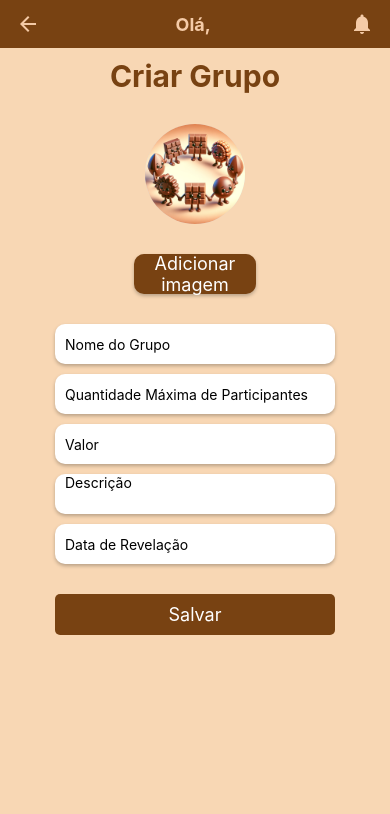
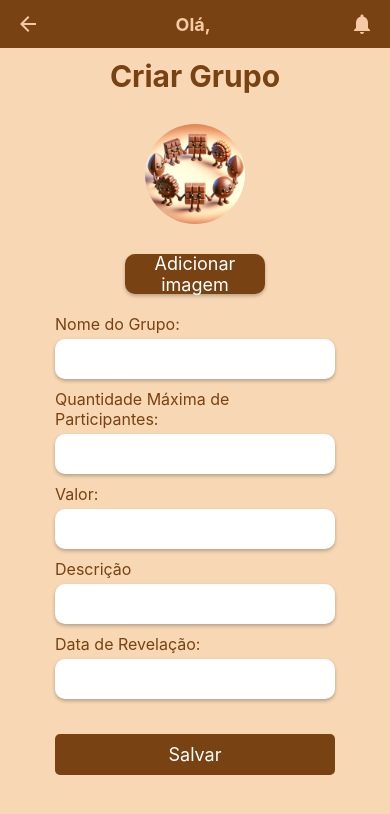
Before and after one commit to Cusso123/PrimeiraAtividade5PeriodoH1, a React Native app: screen /CriarGrupo in a window 390 px wide. Shown: the top 814 px of the page. Built offline with nearby package versions, Linux system fonts and the light colour scheme.

Commit message:
FrontEnd Terminado

```diff
--- a/src/routes/drawer.tsx
+++ b/src/routes/drawer.tsx
@@ -15,8 +15,8 @@ const DrawerComponent = () => {
     <Drawer.Navigator initialRouteName="Home">
       <Drawer.Screen name="Home" component={Home} options={{ headerShown: false }} />
       <Drawer.Screen name="VisualizarMembro" component={VisualizarMembro} options={{ headerShown: false }} />
+      <Drawer.Screen name="Convites" component={Convites} options={{ headerShown: false }}/>
       <Drawer.Screen name="Sorteio" component={Sorteio} options={{ headerShown: false }} />
-      <Drawer.Screen name="Convites" component={Convites} options={{ headerShown: false }}/>
       <Drawer.Screen name="Sair" component={Login} options={{ headerShown: false }}/>
     </Drawer.Navigator>
   );
--- a/src/screens/Cadastro/index.tsx
+++ b/src/screens/Cadastro/index.tsx
@@ -224,7 +224,7 @@ const styles = StyleSheet.create({
   },
   imageUploadButtonText: {
     color: '#FFFFFF',
-    fontSize: 12,
+    fontSize: 16,
   },
   errorText: {
     color: 'red',
--- a/src/screens/Convites/index.tsx
+++ b/src/screens/Convites/index.tsx
@@ -36,6 +36,8 @@ const Convites = () => {
       </View>
       <View style={styles.content}>
         <Text style={styles.heading}>Convites</Text>
+      </View>
+      <View style={styles.buttonContainer}>
         <TouchableOpacity style={styles.button}>
           <Text style={styles.buttonText}>Aniversário</Text>
         </TouchableOpacity>
@@ -66,6 +68,7 @@ const Convites = () => {
 
 const styles = StyleSheet.create({
   container: {
+    width:'100%',
     flex: 1,
     backgroundColor: '#F5CBA7',
   },
@@ -83,22 +86,28 @@ const styles = StyleSheet.create({
     fontSize: 18,
   },
   content: {
-    flex: 1,
+    paddingVertical: 10,
     justifyContent: 'center',
-    alignItems: 'center',
-    paddingHorizontal: 20,
   },
   heading: {
-    fontSize: 24,
+    fontSize: 30,
     fontWeight: 'bold',
-    marginVertical: 20,
+    color: '#784212',
+    textAlign:'center',
+  },
+  buttonContainer: {
+    justifyContent: 'center',
+    paddingHorizontal: 16,
+    alignItems:'center',
+    marginTop: 20,
+    marginBottom: 10,
   },
   button: {
     backgroundColor: '#784212',
     padding: 20,
     borderRadius: 10,
     marginBottom: 10,
-    width: '50%',
+    width: '45%',
   },
   buttonText: {
     fontSize: 18,
@@ -107,12 +116,15 @@ const styles = StyleSheet.create({
     textAlign: 'center',
   },
   footer: {
+    width:'100%',
     flexDirection: 'row',
     justifyContent: 'space-between',
     alignItems: 'center',
     backgroundColor: '#784212',
     paddingVertical: 20,
     paddingHorizontal: 50,
+    position:'absolute',
+    bottom: 0
   },
   addButton: {
     backgroundColor: '#000',
--- a/src/screens/CriarGrupo/index.tsx
+++ b/src/screens/CriarGrupo/index.tsx
@@ -72,7 +72,7 @@ const CriarGrupo = () => {
     };
 
     return (
-        <ScrollView contentContainerStyle={styles.container}>
+    <ScrollView contentContainerStyle={styles.container}>
             <View style={styles.header}>
                 <TouchableOpacity onPress={() => navigation.goBack()}>
                     <MaterialIcons name="arrow-back" size={24} color='#F5CBA7' />
@@ -82,59 +82,61 @@ const CriarGrupo = () => {
                     <MaterialIcons name="notifications" size={24} color='#F5CBA7' />
                 </TouchableOpacity>
             </View>
-
             <View style={styles.titleContainer}>
                 <Text style={styles.screenTitle}>Criar Grupo</Text>
             </View>
-
-            <View style={styles.formContainer}>
+        <View style={styles.formContainer}>
                 <View style={styles.imageUploadContainer}>
                     <Image source={require('../../../assets/Grupo.png')} style={styles.groupImage} />
                     <TouchableOpacity style={styles.imageButton}>
                         <Text style={styles.imageButtonText}>Adicionar imagem</Text>
                     </TouchableOpacity>
                 </View>
-
+            <View style={styles.labelContainer}>
+                <Text style={styles.label}>Nome do Grupo: </Text>
                 <TextInput
                     style={styles.input}
-                    placeholder="Nome do Grupo"
+                    placeholder=""
                     onChangeText={setNomeDoGrupo}
                     value={nomeDoGrupo}
                 />
+                <Text style={styles.label}>Quantidade Máxima de Participantes: </Text>
                 <TextInput
                     style={styles.input}
-                    placeholder="Quantidade Máxima de Participantes"
+                    placeholder=""
                     keyboardType="numeric"
                     onChangeText={setMaxParticipantes}
                     value={maxParticipantes}
                 />
+                <Text style={styles.label}>Valor: </Text>
                 <TextInput
                     style={styles.input}
-                    placeholder="Valor"
+                    placeholder=""
                     keyboardType="decimal-pad"
                     onChangeText={setValor}
                     value={valor}
                 />
+                <Text style={styles.label}>Descrição</Text>
                 <TextInput
                     style={styles.input}
-                    placeholder="Descrição"
+                    placeholder=""
                     multiline
                     onChangeText={setDescricao}
                     value={descricao}
                 />
+                <Text style={styles.label}>Data de Revelação: </Text>
                 <TextInput
                     style={styles.input}
-                    placeholder="Data de Revelação"
                     keyboardType="numeric"
                     onChangeText={setDataRevelacao}
                     value={dataRevelacao}
                 />
-
+            </View>
                 <TouchableOpacity style={styles.saveButton} onPress={handleSalvarGrupo}>
                     <Text style={styles.saveButtonText}>Salvar</Text>
                 </TouchableOpacity>
-            </View>
-        </ScrollView>
+        </View>
+    </ScrollView>
     );
 };
 
@@ -161,6 +163,13 @@ const styles = StyleSheet.create({
         fontWeight: 'bold',
         fontSize: 18,
     },
+    labelContainer: {
+        width: '80%',
+        fontSize: 16,
+        color: '#784212',
+        marginBottom: 5,
+        justifyContent: 'center'
+    },
     titleContainer: {
         paddingVertical: 10,
         justifyContent: 'center',
@@ -179,8 +188,9 @@ const styles = StyleSheet.create({
         alignItems: 'center',
     },
     imageUploadContainer: {
+        width: '100%',
         alignItems: 'center',
-        marginBottom: 20,
+        marginBottom: 10,
     },
     groupImage: {
         width: 100,
@@ -189,8 +199,15 @@ const styles = StyleSheet.create({
         backgroundColor: '#E0E0E0',
         marginBottom: 10,
     },
+    label: {
+        width: '100%',
+        fontSize: 16,
+        color: '#784212',
+        marginBottom: 5,
+        justifyContent:'center',
+    },
     imageButton: {
-        width: '80%',
+        width: '40%',
         height: 40,
         borderRadius: 10,
         backgroundColor: '#784212',
@@ -213,7 +230,7 @@ const styles = StyleSheet.create({
         fontSize: 18,
     },
     input: {
-      width: '80%',
+      width: '100%',
       height: 40,
       backgroundColor: '#FFFFFF',
       borderRadius: 10,
--- a/src/screens/Home/index.tsx
+++ b/src/screens/Home/index.tsx
@@ -41,7 +41,6 @@ const Home = () => {
         <Text style={styles.searchIcon}>🔍</Text>
         <Text style={styles.searchText}>Buscar</Text>
       </View>
-
       <Text style={styles.sectionTitle}>Grupos</Text>
       <View style={styles.buttonContainer}>
         <TouchableOpacity style={styles.button}>
@@ -138,10 +137,11 @@ const styles = StyleSheet.create({
     color: '#F5CBA7',
   },
   sectionTitle: {
-    fontSize: 24,
-    padding: 16,
-    color: '#000000',
+    fontSize: 30,
     fontWeight: 'bold',
+    color: '#784212',
+    textAlign:'center',
+    marginBottom: 20,
   },
   buttonContainer: {
     flexDirection: 'row',
--- a/src/screens/Login/index.tsx
+++ b/src/screens/Login/index.tsx
@@ -6,8 +6,8 @@ import UserService from '../../services/UserService/UserService';
 import { MaterialIcons } from '@expo/vector-icons';
 
 const Login = () => {
-  const [username, setUsername] = useState('');
-  const [password, setPassword] = useState('');
+  const [username, setUsername] = useState('emilys');
+  const [password, setPassword] = useState('emilyspass');
   const [passwordVisible, setPasswordVisible] = useState(false);
   const [attempts, setAttempts] = useState(0);
 
--- a/src/screens/Perfil/index.tsx
+++ b/src/screens/Perfil/index.tsx
@@ -43,7 +43,7 @@ const Perfil = () => {
                         <Text style={styles.editImageButtonText}>Editar Imagem</Text>
                     </TouchableOpacity>
                 </View>
-
+                <View style={styles.labelContainer}>
                     <Text style={styles.label}>Username:</Text>
                     <TextInput style={styles.input} placeholder="" />
                     <Text style={styles.label}>Nome Completo:</Text>
@@ -55,6 +55,7 @@ const Perfil = () => {
                     <TouchableOpacity style={styles.saveButton}>
                         <Text style={styles.saveButtonText}>Salvar</Text>
                     </TouchableOpacity>
+                </View>
             </View>
         </View>
     );
@@ -79,6 +80,7 @@ const styles = StyleSheet.create({
         alignItems: 'center',
       },
     imageUploadContainer: {
+        width:'100%',
         alignItems: 'center',
         marginBottom: 20,
     },
@@ -96,10 +98,13 @@ const styles = StyleSheet.create({
         padding: 10,
     },
     profileContainer: {
+        width:'100%',
         backgroundColor: '#F5CBA7',
         paddingHorizontal: 20,
         paddingVertical: 20,
-        alignItems: 'center'
+        alignItems: 'center',
+        justifyContent:'center',
+        alignContent:'center'
     },
     form: {
         width: '80%',
@@ -111,12 +116,21 @@ const styles = StyleSheet.create({
         marginBottom: 10,
     },
     label: {
+        width: '100%',
         fontSize: 16,
         color: '#784212',
         marginBottom: 5,
+        justifyContent:'center',
+    },
+    labelContainer: {
+        width: '80%',
+        fontSize: 16,
+        color: '#784212',
+        marginBottom: 5,
+        justifyContent: 'center'
     },
     editImageButton: {
-        width: '80%',
+        width: '40%',
         height: 40,
         borderRadius: 10,
         backgroundColor: '#784212',
@@ -139,12 +153,12 @@ const styles = StyleSheet.create({
         fontSize: 18,
     },
     title: {
-        fontSize: 24,
+        fontSize: 30,
         fontWeight: 'bold',
-        marginVertical: 20,
+        color: '#784212',
     },
     input: {
-        width: '80%',
+        width: '100%',
         height: 40,
         backgroundColor: '#FFFFFF',
         borderRadius: 10,
@@ -160,7 +174,7 @@ const styles = StyleSheet.create({
         elevation: 5,
     },
     saveButton: {
-        width: '80%',
+        width: '100%',
         backgroundColor: '#784212',
         borderRadius: 5,
         padding: 10,
--- a/src/screens/Sorteio/index.tsx
+++ b/src/screens/Sorteio/index.tsx
@@ -45,6 +45,7 @@ const Sorteio = () => {
                         <View style={styles.profileContainer}>
                             <MaterialIcons name="person" size={24} color='#F5CBA7' />
                             <Text style={styles.label}>{name}</Text>
+                            <Text> </Text>
                         </View>
                     </TouchableOpacity>
                 ))}
@@ -77,8 +78,12 @@ const styles = StyleSheet.create({
         alignItems: 'center',
     },
     namesContainer: {
-        alignItems: 'center',
-        width: '100%',
+        width: '80%',
+        paddingHorizontal: 10,
+        paddingVertical: 10,
+        fontSize: 18,
+        justifyContent:'center',
+        alignSelf:'center',
     },
     headerText: {
         color: '#F5CBA7',
@@ -89,38 +94,39 @@ const styles = StyleSheet.create({
         width: '100%',
         height: 40,
         flexDirection: 'row',
-        justifyContent: 'center',
-        alignItems: 'center',
+        justifyContent: 'space-between',
         backgroundColor: '#784212',
         fontSize: 18,
-        fontWeight: 'bold',
         borderRadius: 10,
         paddingHorizontal: 10,
         shadowColor: '#000',
         shadowOffset: {
-            width: 0,
-            height: 2,
+          width: 0,
+          height: 2,
         },
         shadowOpacity: 0.25,
         shadowRadius: 3.84,
         elevation: 5,
         marginTop: 20,
         marginBottom: 10,
+        alignItems:'center'
     },
     label: {
-        fontSize: 16,
-        color: '#F5CBA7',
-        marginBottom: 5,
+        textAlign:'left',
+        fontSize: 18,
+        color: '#FFF',
     },
     title: {
-        fontSize: 24,
+        fontSize: 30,
         fontWeight: 'bold',
-        marginVertical: 20,
+        color: '#784212',
+        textAlign:'center'
     },
     footerText: {
         fontSize: 22,
         textAlign: 'center',
-        marginBottom: 30,
+        marginTop: 20,
+        marginBottom: 10,
         color: '#784212',
         fontWeight: 'bold',
     },
--- a/src/screens/VisualizarMembro/index.tsx
+++ b/src/screens/VisualizarMembro/index.tsx
@@ -53,7 +53,7 @@ const Membros = () => {
                             <MaterialIcons name="person" size={24} color='#F5CBA7' />
                             <Text style={styles.userName}>{item.name}</Text>
                             <TouchableOpacity>
-                                <MaterialIcons name="close" size={24} color='#F5CBA7' />
+                                <MaterialIcons name="close" size={24} color='#000' />
                             </TouchableOpacity>
                         </View>
                     )}
@@ -77,6 +77,7 @@ const Membros = () => {
 
 const styles = StyleSheet.create({
     container: {
+        width:'100%',
         flex: 1,
         backgroundColor: '#F5CBA7',
     },
@@ -99,21 +100,21 @@ const styles = StyleSheet.create({
         textAlign:'center'
     },
     title: {
-        fontSize: 24,
+        fontSize: 30,
         fontWeight: 'bold',
-        marginVertical: 20,
+        color: '#784212',
         textAlign:'center'
     },
     userListContainer: {
-        width: '100%',
-        flex: 1,
+        width: '80%',
         paddingHorizontal: 10,
         paddingVertical: 10,
         fontSize: 18,
         justifyContent:'center',
+        alignSelf:'center',
     },
     userContainer: {
-        width: '80%',
+        width: '100%',
         height: 40,
         flexDirection: 'row',
         justifyContent: 'space-between',
@@ -130,28 +131,26 @@ const styles = StyleSheet.create({
         shadowRadius: 3.84,
         elevation: 5,
         marginTop: 20,
-        marginBottom: 10
+        marginBottom: 10,
+        alignItems:'center'
     },
     userName: {
+        textAlign:'left',
         fontSize: 18,
-        color: '#000',
+        color: '#FFF',
     },
     footerText: {
         fontSize: 22,
         textAlign: 'center',
-        marginBottom: 30,
+        marginTop: 20,
+        marginBottom: 10,
         color: '#784212',
         fontWeight: 'bold',
     },
     buttonContainer: {
         width: '100%',
-        flexDirection: 'column',
-        justifyContent: 'center',
-        marginTop: 20,
-        backgroundColor: '#F5CBA7',
-        alignItems:'center',
-        padding: 10,
-
+        alignItems: 'center',
+        justifyContent:'center'
     },
     button: {
         width: '80%',
@@ -162,10 +161,9 @@ const styles = StyleSheet.create({
         alignItems: 'center',
     },
     buttonText: {
+        color: '#FFF',
+        textAlign: 'center',
         fontSize: 18,
-        color: '#F5CBA7',
-        fontWeight: 'bold',
-        textAlign: 'center',
     },
 });
 
```
Lines whose indentation alone changed are shown as unchanged.
